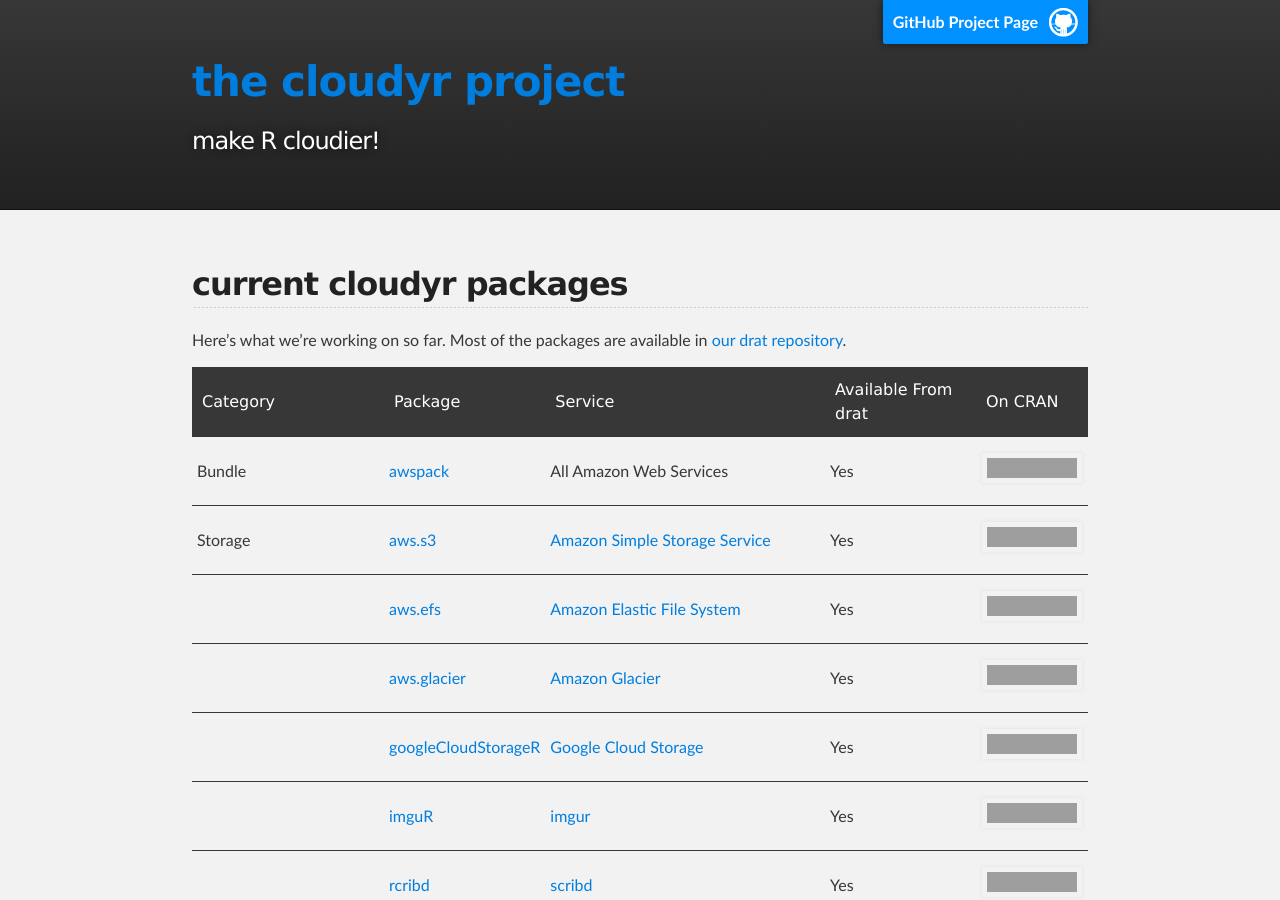
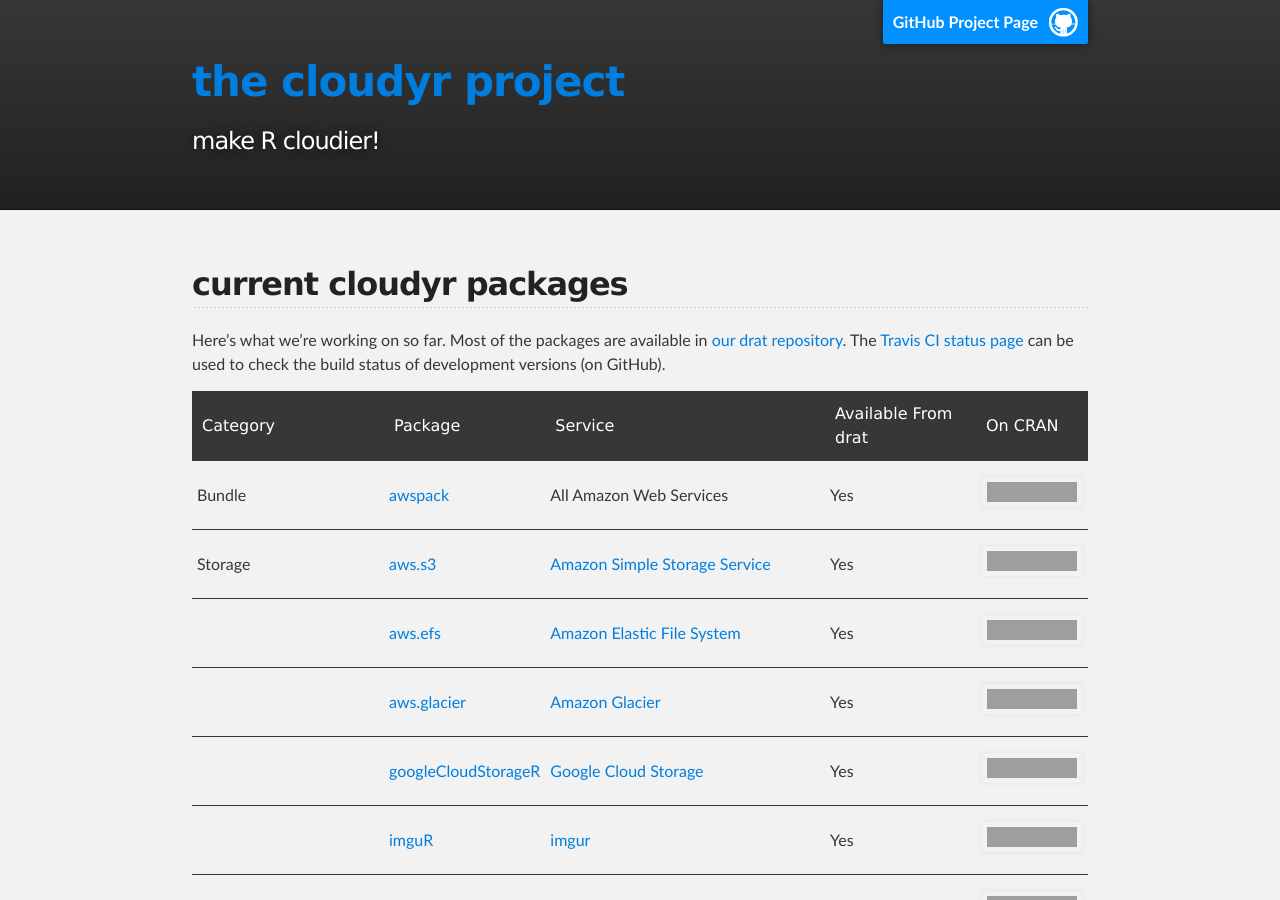
Before and after one commit to cloudyr/cloudyr.github.io, a Jekyll site: the page built from packages.md, in a window 1280 px wide and 900 px high, cut to the strip 0-900 px from the top of the window. Built offline with Jekyll 4.4.1, drawn with Linux system fonts in a browser that asks for light colours; grey boxes are pictures that could not be loaded.

Commit message:
add travis-ci link

```diff
--- a/packages.md
+++ b/packages.md
@@ -5,7 +5,7 @@ title: the cloudyr project
 
 ## current cloudyr packages ##
 
-Here's what we're working on so far. Most of the packages are available in [our drat repository](../drat).
+Here's what we're working on so far. Most of the packages are available in [our drat repository](../drat). The [Travis CI status page](https://travis-ci.org/cloudyr) can be used to check the build status of development versions (on GitHub).
 
 | Category | Package | Service | Available From drat | On CRAN |
 |----------|---------|---------|---------------------|---------|
```
